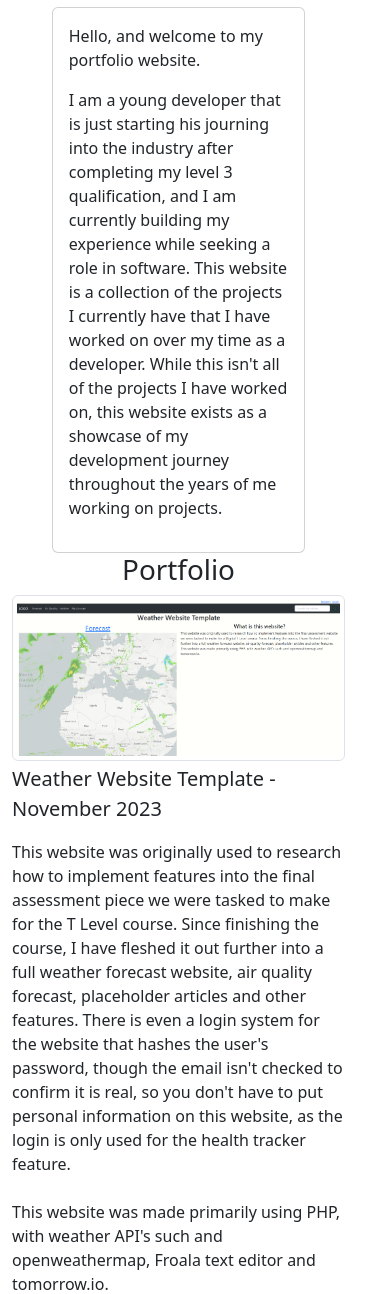
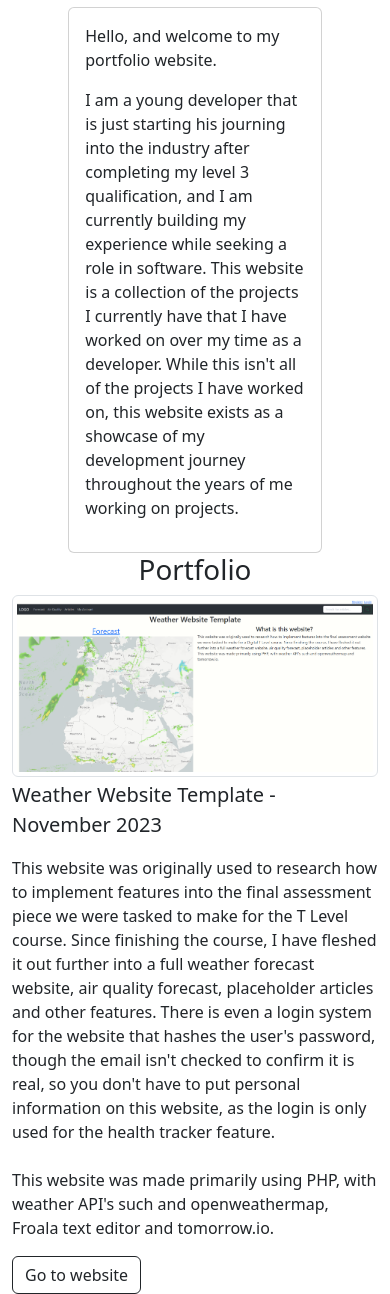
Before and after one commit to J-Thomas-Teratoid/J-Thomas-Teratoid.github.io, a PHP site: page / in a window 390 px wide. Shown: the part 254-1548 px from the top of the page. Run offline with PHP 8.4, Linux system fonts and the light colour scheme.

Commit message:
Slight changes

```diff
--- a/css/mystyles.css
+++ b/css/mystyles.css
@@ -54,6 +54,7 @@
 
     .main {
         margin-left: 0;
+        width: 100%;
         padding-right: 0;
     }
 
--- a/index.html
+++ b/index.html
@@ -95,6 +95,7 @@
                         <p class = 'fs-6'>This is a unity VR expereince prototype based on the the story of ancient greek story Narcicuss & Echo. This was created at De Montfort University during the work experience I undertoke.<br><br>
                         This VR experience was worked on by all work placement students that attended during this period and was assigned to us by the placement coordinators, one of whom works in dance and arts.<br><br>
                         This expereince allows the player to move around and view the environment that represents the story. There are also interactable objects around the environment, such as the torches and rocks in the cave. There are also uses on motion and volumetric capture in this proof of concept.<br><br>
+                        My role in this project was less focused on the coding and more on the creation of the environment and testing, though I did program functionality in the environment such as the movement of the water. <br><br>
                         <a class = 'btn btn-outline-dark ' href='https://www.youtube.com/watch?v=Eq1KgnI4mjE&ab_channel=AnthonyWoodward' download>Watch Video</a>
                     </div>
                 </div>
```
